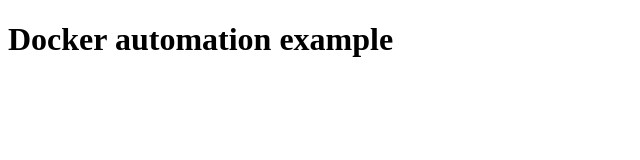
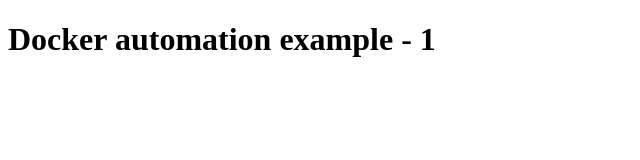
Before and after one commit to tmcgroarty/my-docker-repo, a plain HTML site: page index.html in a window 1280 px wide. Shown: the full height of the page, 0-640 px from the left. Drawn offline with Linux system fonts and the light colour scheme.

Commit message:
Update heading in index.html

```diff
--- a/index.html
+++ b/index.html
@@ -1,6 +1,6 @@
 <!doctype html>
 <html>
 <body>
-  <h1>Docker automation example</h1>
+  <h1>Docker automation example - 1</h1>
 </body>
 </html>
```
